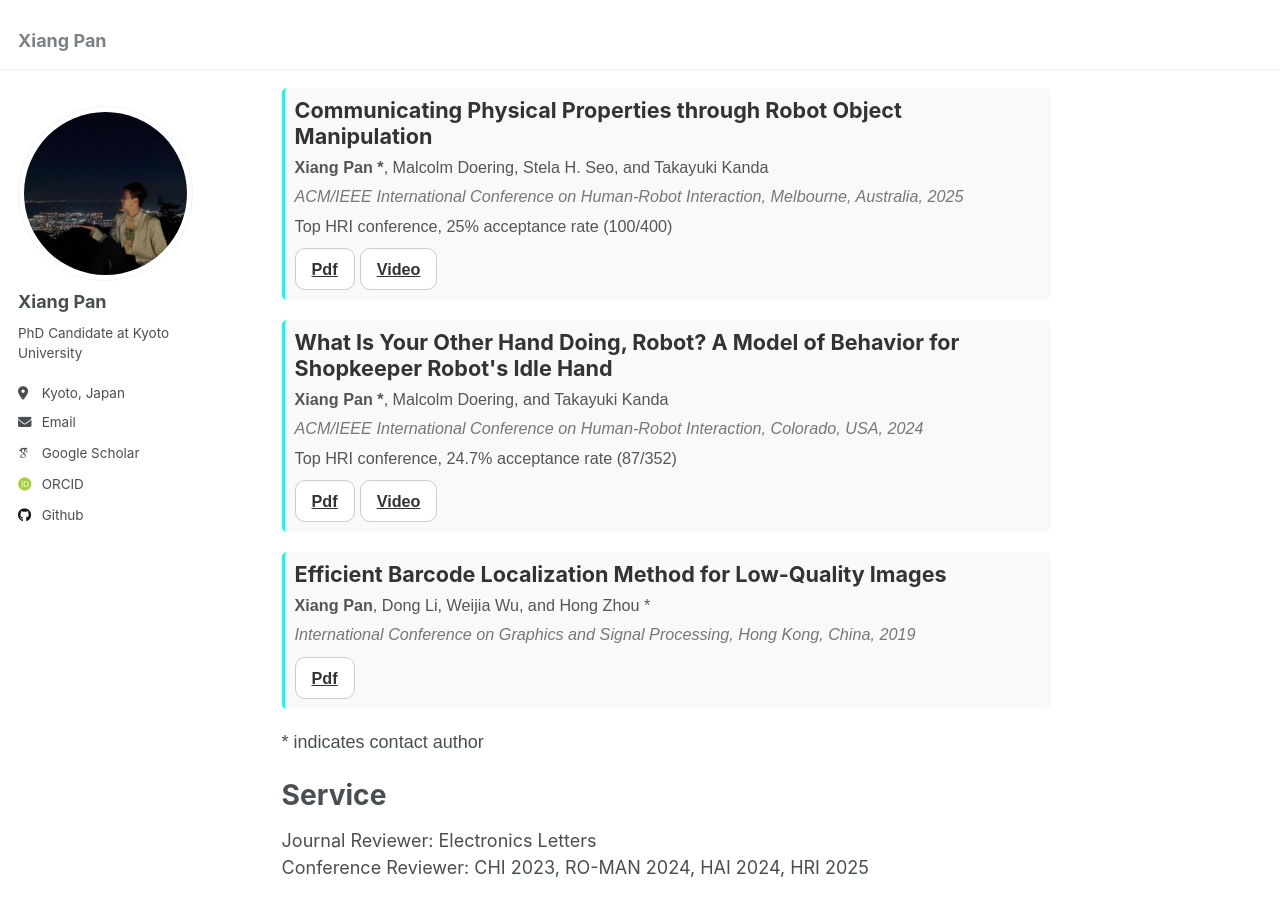
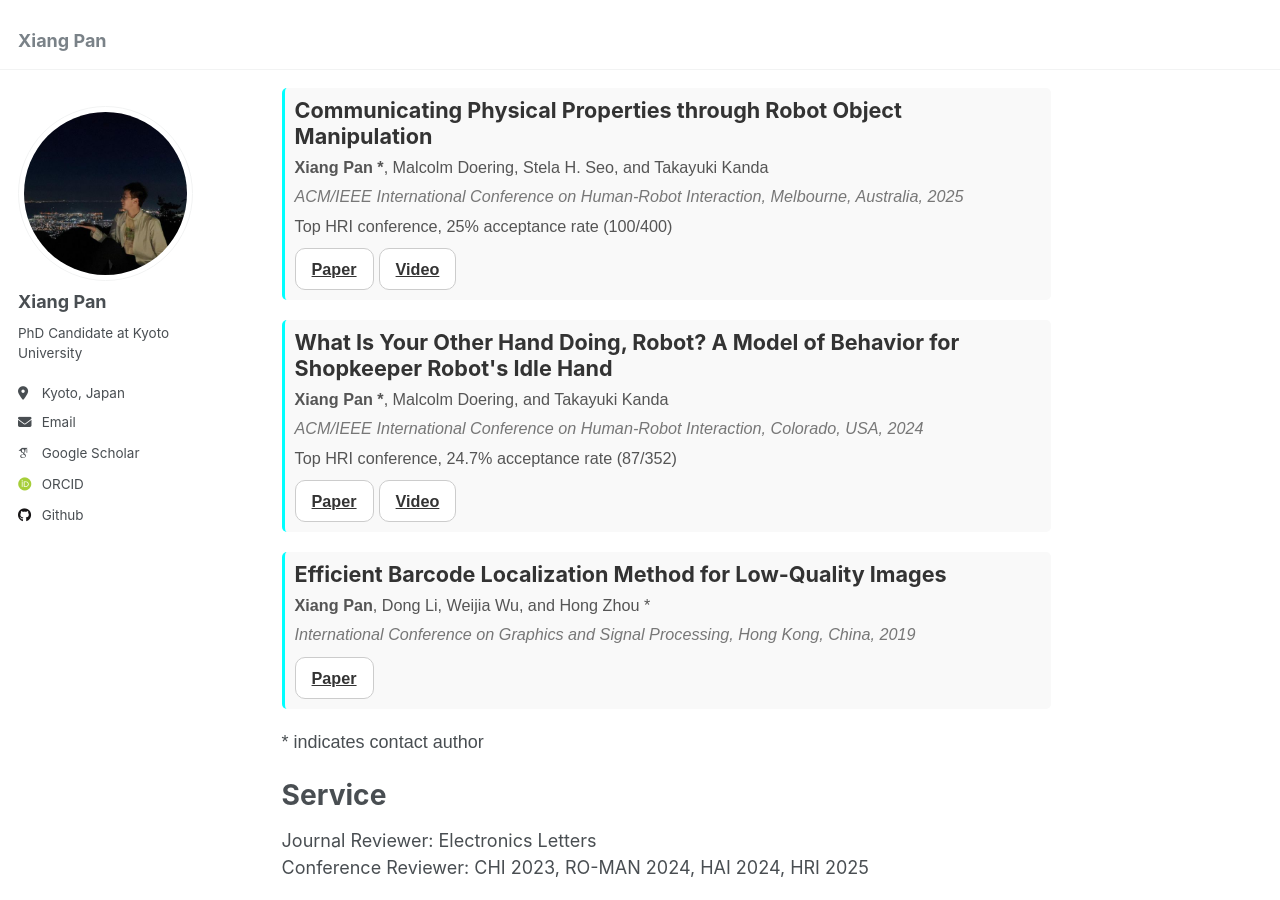
Before and after one commit to pan-xiang/pan-xiang.github.io, a Jekyll site: the page built from _pages/about.md, in a window 1280 px wide and 900 px high, scrolled down 217 px. Built offline with Jekyll 4.4.1, drawn with Linux system fonts in a browser that asks for light colours; some web fonts are replaced.

Commit message:
Update about.md

```diff
--- a/_pages/about.md
+++ b/_pages/about.md
@@ -28,7 +28,7 @@ Selected Publications
     <p><em>ACM/IEEE International Conference on Human-Robot Interaction, Melbourne, Australia, 2025</em></p>
     <p>Top HRI conference, 25% acceptance rate (100/400)</p>
     <div class="links">
-      <a href="files/HRI2025.pdf" class="button" target="_blank">Pdf</a>
+      <a href="files/HRI2025.pdf" class="button" target="_blank">Paper</a>
       <a href="files/HRI2025.mp4" class="button" target="_blank">Video</a>
     </div>
   </div>
@@ -39,7 +39,7 @@ Selected Publications
     <p><em>ACM/IEEE International Conference on Human-Robot Interaction, Colorado, USA, 2024</em></p>
     <p>Top HRI conference, 24.7% acceptance rate (87/352)</p>
     <div class="links">
-      <a href="files/HRI2024.pdf" class="button" target="_blank">Pdf</a>
+      <a href="files/HRI2024.pdf" class="button" target="_blank">Paper</a>
       <a href="files/HRI2024.mp4" class="button" target="_blank">Video</a>
     </div>
   </div>
@@ -49,7 +49,7 @@ Selected Publications
     <p><strong>Xiang Pan</strong>, Dong Li, Weijia Wu, and Hong Zhou *</p>
     <p><em>International Conference on Graphics and Signal Processing, Hong Kong, China, 2019</em></p>
     <div class="links">
-      <a href="files/ICGSP2019.pdf" class="button" target="_blank">Pdf</a>
+      <a href="files/ICGSP2019.pdf" class="button" target="_blank">Paper</a>
     </div>
   </div>
 
```
